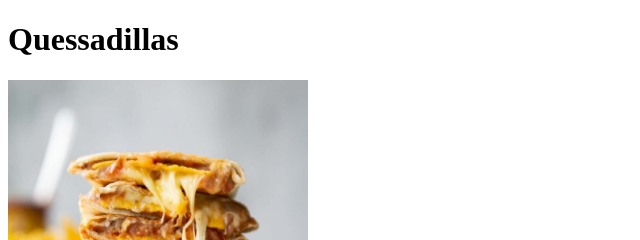
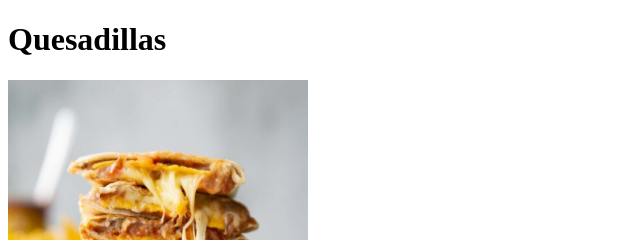
Before and after one commit to angel-marco/odin-recipes, a plain HTML site: page recipes/quesadillas.html in a window 1280 px wide. Shown: the top 240 px of the page, 0-640 px from the left. Drawn offline with Linux system fonts and the light colour scheme.

Commit message:
Fixed spelling on quesadillas

```diff
--- a/recipes/quesadillas.html
+++ b/recipes/quesadillas.html
@@ -6,7 +6,7 @@
     <title>Quesadillas</title>
 </head>
 <body>
-    <h1>Quessadillas</h1>
+    <h1>Quesadillas</h1>
     <img src="../Media/Quessadilas.jpg" alt="Crusty quessadillas" height="400px" width="300px" />
 
     <h2>Description</h2>
```
